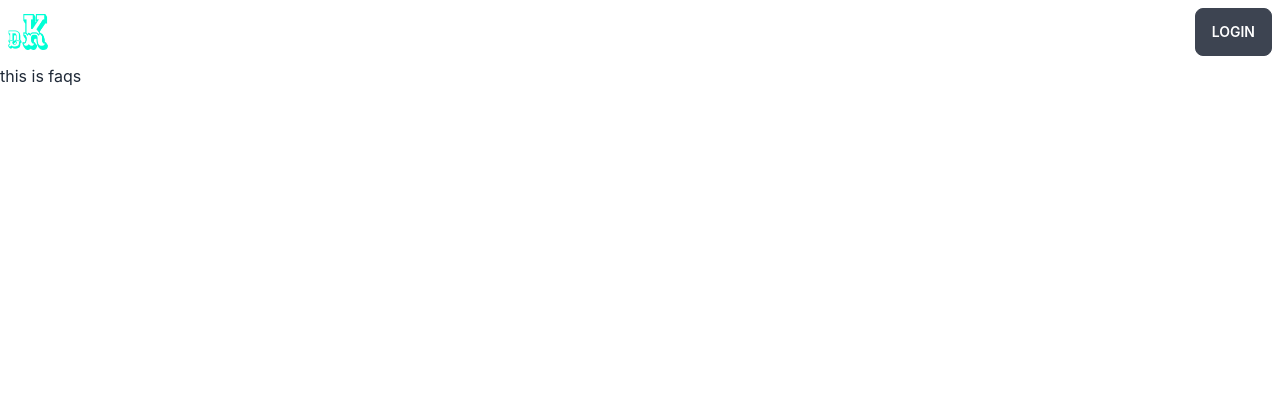
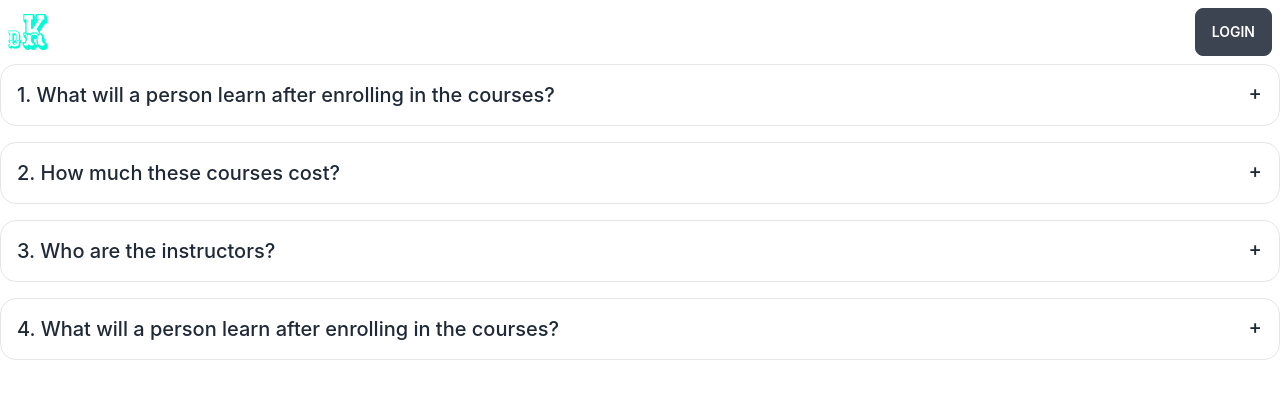
Before and after one commit to hasibulhasan44/digitalKormo, a React (Create React App) app: page /faqs in a window 1280 px wide. Shown: the top 398 px of the page. Built offline with nearby package versions, Linux system fonts and the light colour scheme.

Commit message:
faq section almost completed

```diff
--- a/src/Components/FAQs/FAQS.js
+++ b/src/Components/FAQs/FAQS.js
@@ -1,11 +1,71 @@
-import React from 'react';
+import React from "react";
 
 const FAQS = () => {
-    return (
-        <div>
-            this is faqs
+  return (
+    <div>
+      <div
+        tabIndex={0}
+        className="collapse collapse-plus border border-base-300 bg-base-100 rounded-box mb-4"
+      >
+        <div className="collapse-title text-xl font-medium">
+          1. What will a person learn after enrolling in the courses?
         </div>
-    );
+        <div className="collapse-content text-white">
+          <p>
+            It depends on that particular person. If anyone enrolls the{" "}
+            <strong>Digital Marketing</strong> Course, he will learn the basics
+            to advance of this field. Besides, it depends on the passion,
+            hardwork and dedication of the student.
+          </p>
+        </div>
+      </div>
+
+      <div
+        tabIndex={0}
+        className="collapse collapse-plus border border-base-300 bg-base-100 rounded-box mb-4"
+      >
+        <div className="collapse-title text-xl font-medium">
+          2. How much these courses cost?
+        </div>
+        <div className="collapse-content text-white">
+          <p>
+            It actually varies course to course. Please Check the respective course details.
+          </p>
+        </div>
+      </div>
+
+      <div
+        tabIndex={0}
+        className="collapse collapse-plus border border-base-300 bg-base-100 rounded-box mb-4"
+      >
+        <div className="collapse-title text-xl font-medium">
+          3. Who are the instructors?
+        </div>
+        <div className="collapse-content text-white">
+          <p>
+            Here you will learn from the bests in their respective fields. Everyone has celebrated their success. Now they are committed to make champions. So do not have any doubt about the quality of our courses.
+          </p>
+        </div>
+      </div>
+
+      <div
+        tabIndex={0}
+        className="collapse collapse-plus border border-base-300 bg-base-100 rounded-box"
+      >
+        <div className="collapse-title text-xl font-medium">
+          4. What will a person learn after enrolling in the courses?
+        </div>
+        <div className="collapse-content text-white">
+          <p>
+            It depends on that particular person. If anyone enrolls the{" "}
+            <strong>Digital Marketing</strong> Course, he will learn the basics
+            to advance of this field. Besides, it depends on the passion,
+            hardwork and dedication of the student.
+          </p>
+        </div>
+      </div>
+    </div>
+  );
 };
 
 export default FAQS;
```
